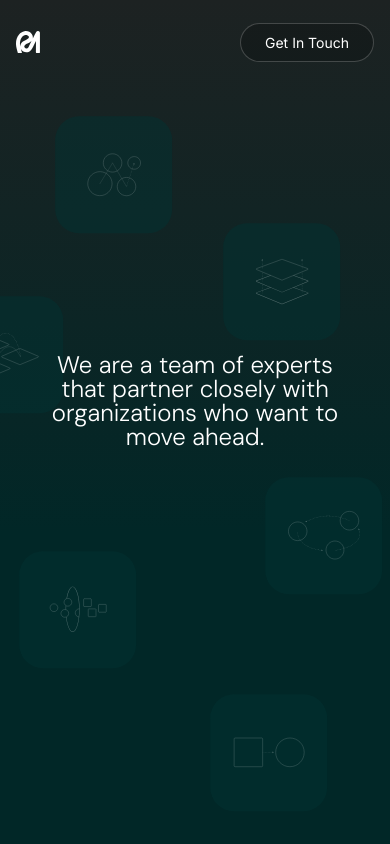
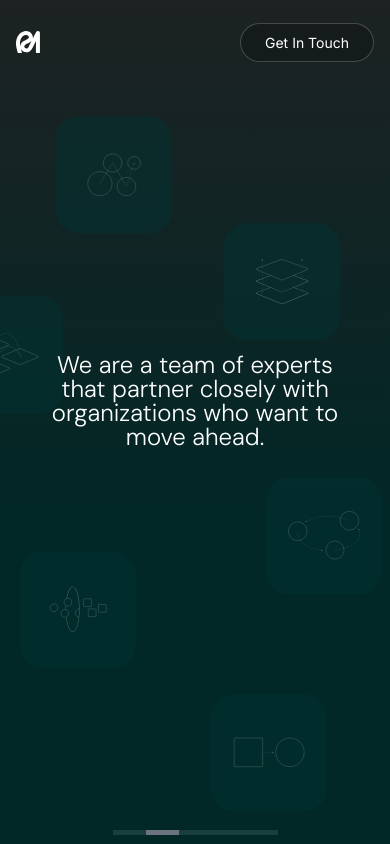
Before and after one commit to Mirror-Progress/mirror-progress-platform, a Next.js app in the folder client/: page / in a window 390 px wide. Shown: the top 844 px of the page. Built offline with nearby package versions, Linux system fonts and the light colour scheme.

Commit message:
progress bar updated for mobile view

```diff
--- a/client/pages/index.tsx
+++ b/client/pages/index.tsx
@@ -10,14 +10,12 @@ const Home: NextPage = () => {
   const sectionRefs = useRef<{ [key: string]: HTMLElement | null }>({});
   const solutionsProgressRef = useRef<HTMLDivElement | null>(null);
 
-  // Initialize section references
   useEffect(() => {
     sections.forEach((id) => {
       sectionRefs.current[id] = document.getElementById(id);
     });
   }, []);
 
-  // Intersection observer for detecting visible sections
   useEffect(() => {
     const observer = new IntersectionObserver(
       (entries) => {
@@ -43,7 +41,6 @@ const Home: NextPage = () => {
     };
   }, []);
 
-  // Scroll logic for dynamic section updates and solutions progress bar
   useEffect(() => {
     const handleScroll = () => {
       sections.forEach((id) => {
@@ -67,8 +64,16 @@ const Home: NextPage = () => {
           1
         );
 
-        solutionsProgressRef.current.style.height =
-          progress > 0 && progress < 1 ? `${progress * 100}%` : '0%';
+        // Dynamically set width for smaller devices and height for larger devices
+        if (window.innerWidth <= 768) {
+          solutionsProgressRef.current.style.width =
+            progress > 0 && progress < 1 ? `${progress * 100}%` : '0%';
+          solutionsProgressRef.current.style.height = '100%';
+        } else {
+          solutionsProgressRef.current.style.height =
+            progress > 0 && progress < 1 ? `${progress * 100}%` : '0%';
+          solutionsProgressRef.current.style.width = '100%';
+        }
 
         if (progress > 0 && progress < 1) {
           setActiveSection('solutions');
@@ -82,7 +87,6 @@ const Home: NextPage = () => {
     };
   }, []);
 
-  // Scroll to a section on progress click
   const handleProgressClick = (id: string) => {
     const section = sectionRefs.current[id];
     if (section) {
@@ -110,24 +114,24 @@ const Home: NextPage = () => {
       </section>
 
       {/* Progress Indicator */}
-      <div className="md:w-[3px] md:h-[136px] max-md:w-[176px] max-md:h-[3px] fixed z-10 md:top-[50%] md:translate-y-[-50%] md:left-[16px] md:flex md:flex-col md:justify-between">
+      <div className="fixed z-10 md:left-[16px] md:top-[50%] md:translate-y-[-50%] max-md:bottom-0 max-md:left-0 max-md:w-full max-md:h-[24px] flex md:flex-col max-md:flex-row justify-center items-center">
         {sections.map((id) => (
           <div
             key={id}
-            className={`relative md:w-full md:h-[24px] cursor-pointer ${
+            className={`relative cursor-pointer ${
               activeSection === id
                 ? id === 'solutions'
                   ? 'bg-gray-500'
                   : 'bg-white'
                 : 'bg-[#FFFFFF33]'
-            }`}
+            } ${activeSection === id ? 'opacity-100' : 'opacity-50'} md:w-[3px] md:h-[24px] max-md:w-[33px] max-md:h-[5px]`}
             onClick={() => handleProgressClick(id)}
             onMouseEnter={() => setHoveredSection(id)}
             onMouseLeave={() => setHoveredSection(null)}
           >
             {/* Tooltip */}
             {hoveredSection === id && (
-              <div className="absolute left-full top-1/2 -translate-y-1/2 ml-2 px-2 py-1 bg-gray-800 text-white text-xs rounded-lg opacity-0 animate-slide-right">
+              <div className="absolute max-md:top-[-40px] max-md:left-1/2 max-md:transform max-md:-translate-x-1/2 md:left-full md:top-1/2 md:-translate-y-1/2 ml-2 px-2 py-1 bg-gray-800 text-white text-xs rounded-lg opacity-0 animate-slide-right">
                 {id.charAt(0).toUpperCase() + id.slice(1)}
               </div>
             )}
@@ -136,11 +140,9 @@ const Home: NextPage = () => {
             {id === 'solutions' && (
               <div
                 ref={solutionsProgressRef}
-                className="absolute top-0 left-0 w-full bg-white transition-height duration-250 ease-out"
-                style={{ height: '0%' }}
+                className="absolute top-0 left-0 md:w-full md:h-[100%] max-md:h-full max-md:w-[0%] bg-white transition-all duration-250 ease-out"
               ></div>
             )}
-            <div className="md:w-full md:h-[12px]"></div>
           </div>
         ))}
       </div>
@@ -160,23 +162,6 @@ const Home: NextPage = () => {
           animation: slide-right 0.3s ease-out forwards;
         }
       `}</style>
-      {/* <div className="md:w-[3px] md:h-[136px] max-md:w-[176px] max-md:h-[3px] fixed z-10 md:top-[50%] md:translate-y-[-50%] md:left-[16px] md:flex md:flex-col md:justify-between">
-        <div className="md:w-full md:h-[24px] bg-white">
-          <div className="md:w-full md:h-[12px] "></div>
-        </div>
-        <div className="md:w-full md:h-[24px] bg-[#FFFFFF33]">
-          <div className="md:w-full md:h-[12px] "></div>
-        </div>
-        <div className="md:w-full md:h-[24px] bg-[#FFFFFF33]">
-          <div className="md:w-full md:h-[12px] "></div>
-        </div>
-        <div className="md:w-full md:h-[24px] bg-[#FFFFFF33]">
-          <div className="md:w-full md:h-[12px] "></div>
-        </div>
-        <div className="md:w-full md:h-[24px] bg-[#FFFFFF33]">
-          <div className="md:w-full md:h-[12px] "></div>
-        </div>
-      </div> */}
     </>
   );
 };
```
